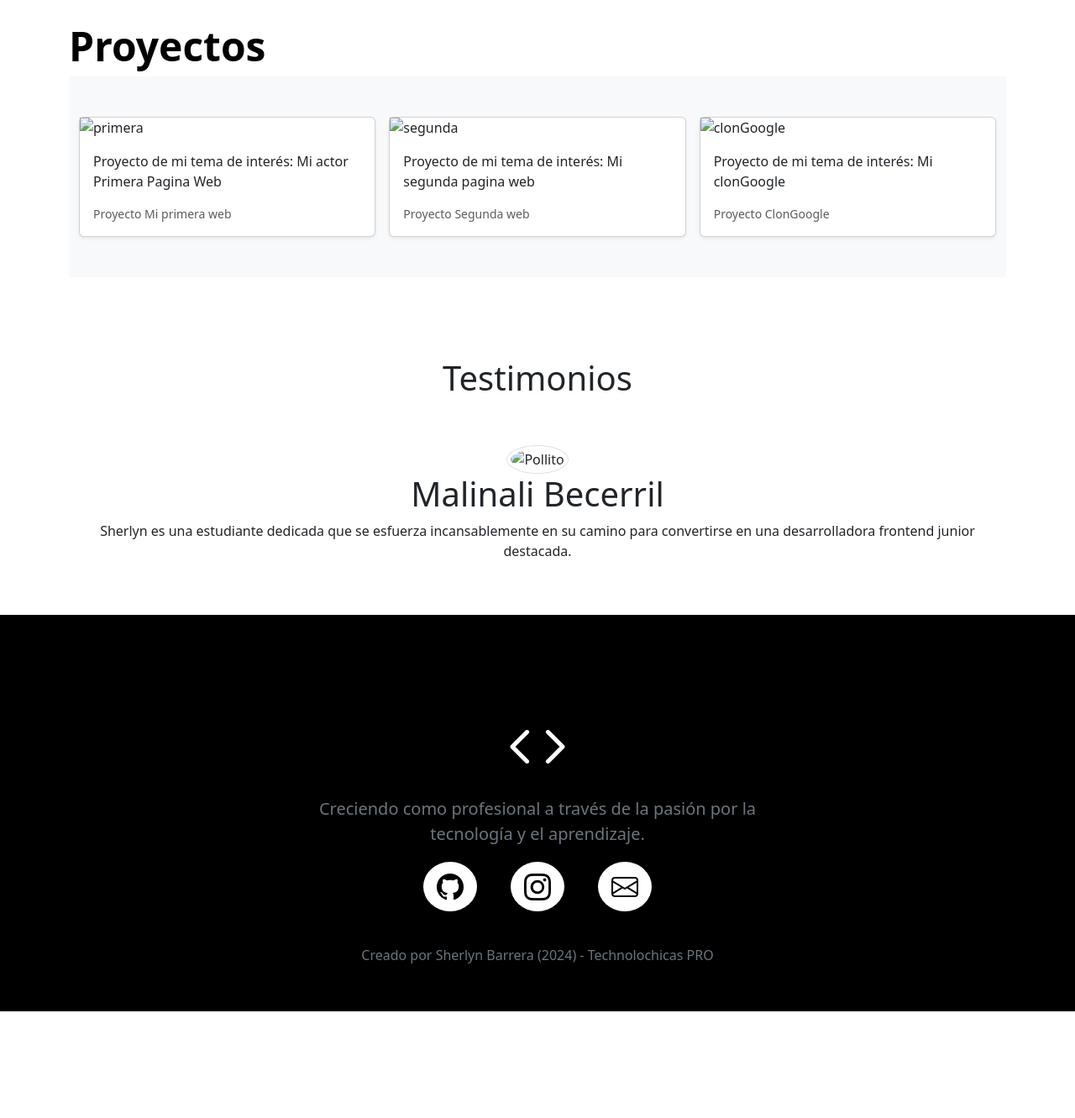
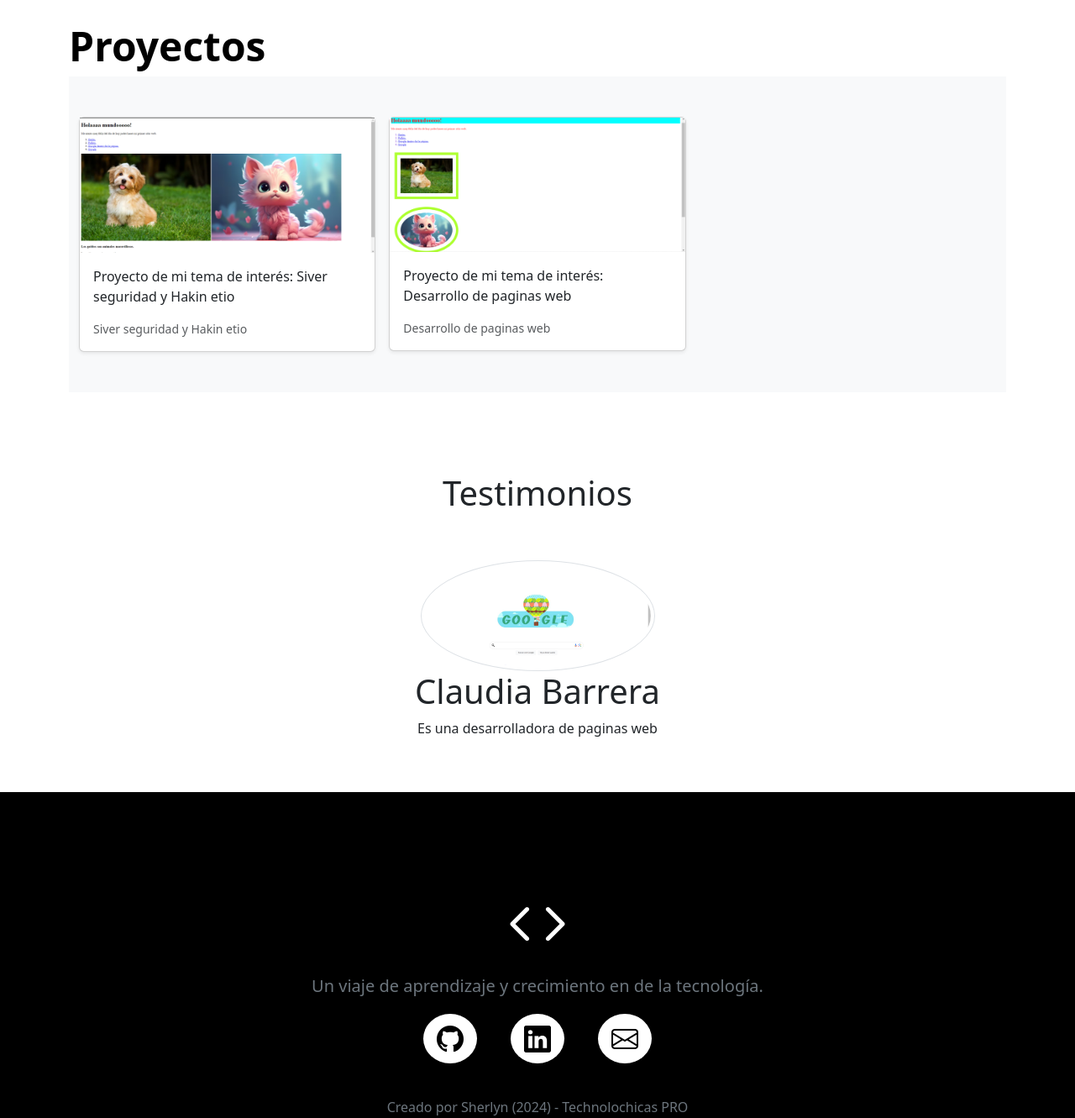
Before and after one commit to Sherlyn24/Mi-portafolio-web, a plain HTML site: page index.html in a window 1280 px wide. Shown: the part 1340-2671 px from the top of the page at 84% size. Before the commit the page ends 2544 px from the top, so only its background shows below. Drawn offline with nearby package versions, Linux system fonts and the light colour scheme.

Commit message:
Add files via upload

```diff
--- a/index.html
+++ b/index.html
@@ -28,16 +28,16 @@
             <a class="nav-link active " aria-current="page" href="#yo">Yo</a>
           </li>
           <li class="nav-item">
-            <a class="nav-link" href="#">Habilidades</a>
+            <a class="nav-link" href="#habilidades">Habilidades</a>
           </li>
           <li class="nav-item">
             <a class="nav-link" href="#proyectos">Proyectos</a>
           </li>
           <li class="nav-item">
-            <a class="nav-link" href="#">Testimonios</a>
+            <a class="nav-link" href="#testimonios">Testimonios</a>
           </li>
           <li class="nav-item">
-            <a class="nav-link" href="#">Contacto</a>
+            <a class="nav-link" href="#contacto">Contacto</a>
           </li>
         </ul>
       </div>
@@ -47,13 +47,13 @@
   <header id="yo" class="container-fluid d-flex align-items-center">
     <div class="container py-5 my-5">
       <h1 class="display-5 fw-bold">Hola, soy</h1>
-      <h1 id="app" class="display-5 fw-bold">Sherlyn Barrera</h1>
+      <h1 id="app" class="display-5 fw-bold">Gatitos</h1>
 
       <div class="col-lg-6">
-        <p class="lead mb-4">Soy una estudiante apasionada por el desarrollo web y la programación frontend. Actualmente cursa sus estudios en TSU. Tecnologías de la información área desarrollo de software multiplataforma con énfasis en desarrollo de software. Con una sólida formación en HTML, CSS y JavaScript, estoy enfocada en convertirse en una desarrolladora frontend competente y creativa..</p>
+        <p class="lead mb-4">Una estudiante de Tecnoligias de la informacion.</p>
         <div class="d-grid gap-2 d-sm-flex">
           <button type="button" class="btn btn-outline-danger btn-lg px-4 gap-3">Contáctame</button>
-          <a class="px-3 py-2" href="mailto:barrera031110vania@gmail.com">mailto:barrera031110vania@gmail.com</a>
+          <a class="px-3 py-2" href="mailto:barrera031110vania@gmail.com">barrera031110vania@gmail.com</a>
         </div>
       </div>
     </div>
@@ -63,7 +63,7 @@
   <main>
     <!-- Habilidades -->
 
-    <section id="habilidades" class="container px-4 py-5" >
+    <section id="habilidades" class="container px-4 py-5">
 
       <h2 class="pb-2 border-bottom">Habilidades</h2>
 
@@ -75,7 +75,8 @@
 
           <h2 class="subtitulo-habilidades">Desarrollo web</h2>
 
-          <p>El desarrollo web con HTML y CSS constituye la columna vertebral de la creación de páginas web modernas y atractivas.</p>
+          <p>Creadora de sitios web con HTML, CSS y JS. Apasionada del internet y de poner mi conocimiento al alcance de
+            los demas.</p>
 
         </div>
 
@@ -128,17 +129,15 @@
 
 
 
-
-
                 <div class="col">
                   <div class="card shadow-sm">
 
-                    <img src="assets/1.png" alt="primera">
+                    <img src="assets/1.png" alt="seguridad">
 
                     <div class="card-body">
-                      <p class="card-text">Proyecto de mi tema de interés: Mi actor Primera Pagina Web</p>
+                      <p class="card-text">Proyecto de mi tema de interés: Siver seguridad y Hakin etio</p>
                       <div class="d-flex justify-content-between align-items-center">
-                        <small class="text-body-secondary">Proyecto Mi primera web</small>
+                        <small class="text-body-secondary">Siver seguridad y Hakin etio</small>
                       </div>
                     </div>
 
@@ -155,47 +154,18 @@
                 <div class="col">
                   <div class="card shadow-sm">
 
-                    <img src="assets/2.png" alt="segunda">
+                    <img src="assets/2.png" alt="desarrollo">
+
                     <div class="card-body">
-                      <p class="card-text">Proyecto de mi tema de interés: Mi segunda pagina web</p>
+                      <p class="card-text">Proyecto de mi tema de interés: Desarrollo de paginas web</p>
                       <div class="d-flex justify-content-between align-items-center">
-                        <small class="text-body-secondary">Proyecto Segunda web</small>
+                        <small class="text-body-secondary">Desarrollo de paginas web</small>
                       </div>
                     </div>
 
 
                   </div>
                 </div>
-
-
-
-
-
-                <div class="col">
-                  <div class="card shadow-sm">
-
-                    <img src="assets/3.png" alt="clonGoogle">
-                    <div class="card-body">
-                      <p class="card-text">Proyecto de mi tema de interés: Mi clonGoogle</p>
-                      <div class="d-flex justify-content-between align-items-center">
-                        <small class="text-body-secondary">Proyecto ClonGoogle</small>
-                      </div>
-                    </div>
-
-
-                  </div>
-                </div>
-
-
-                  </div>
-                </div>
-
-
-
-
-
-
-
 
               </div>
             </div>
@@ -212,21 +182,15 @@
         <div class="carousel-inner">
 
           <div class="carousel-item text-center active">
-            <img src="assets/pollo.jpg" class="img-thumbnail w-25 rounded-circle" alt="Pollito">
-            <h1>Malinali Becerril</h1>
-            <p>Sherlyn es una estudiante dedicada que se esfuerza incansablemente en su camino para convertirse en una desarrolladora frontend junior destacada.</p>
+            <img src="assets/3.png" class="img-thumbnail w-25 rounded-circle" alt="Claudia">
+            <h1>Claudia Barrera</h1>
+            <p>Es una desarrolladora de paginas web</p>
           </div>
 
           <div class="carousel-item text-center">
-            <img src="assets/stepha.jpeg" class="img-thumbnail w-25 rounded-circle" alt="Pollito">
-            <h1>Stephanie Serrano</h1>
-            <p>Sherlyn es una estudiante dedicada que se esfuerza incansablemente en su camino para convertirse en una desarrolladora frontend junior destacada.</p>
-          </div>
-
-          <div class="carousel-item text-center">
-            <img src="assets/jaguar.jpeg" class="img-thumbnail w-25 rounded-circle" alt="Pollito">
-            <h1>Diana Lizeth Juarez</h1>
-            <p>Sherlyn es una estudiante dedicada que se esfuerza incansablemente en su camino para convertirse en una desarrolladora frontend junior destacada.</p>
+            <img src="assets/stepha.jpeg" class="img-thumbnail w-25 rounded-circle" alt="Stepanie">
+            <h1>Stefanie Serrano</h1>
+            <p>Gran ingeniera en desarollo y gestion de software</p>
           </div>
         </div>
 
@@ -245,9 +209,6 @@
 
       </div>
     </section>
-
-
-
   </main>
 
   <!-- Contactos -->
@@ -258,17 +219,14 @@
         <i id="icono-footer" class="bi bi-code"></i>
 
         <div class="col-lg-6 mx-auto">
-          <p class="fs-5 mb-4">Creciendo como profesional a través de la pasión por la tecnología y el aprendizaje.</p>
+          <p class="fs-5 mb-4">Un viaje de aprendizaje y crecimiento en de la tecnología.</p>
 
-
-          <div class="d-grid gap-2 d-sm-flex justify-content-sm-center">
-
-                <a href="https://github.com/Sherlyn020" target="_blank" rel="noopener noreferrer">
+          <div id="iconos" class="d-grid gap-2 d-sm-flex justify-content-sm-center">
+            <a href="https://github.com/Sherlyn24" target="_blank" rel="noopener noreferrer">
               <i class="bi bi-github icono-contacto"></i>
             </a>
-                <a href="https://www.instagram.com/sherlyn_barrera/" target="_blank" rel="noopener noreferrer">
-                <i class="bi bi-instagram icono-contacto"></i>
-                </a>
+            <a href="https://www.linkedin.com/in/vania-sherlyn-ramirez-barrera-ba7a16309/" target="_blank" rel="noopener noreferrer">
+              <i class="bi bi-linkedin icono-contacto"></i>
             </a>
             <a href="mailto:barrera031110vania@gmail.com" target="_blank" rel="noopener noreferrer">
               <i class="bi bi-envelope icono-contacto"></i>
@@ -280,8 +238,12 @@
 
 
       </div>
-      <h6 id="derechos-de-autor">Creado por Sherlyn Barrera (2024) - Technolochicas PRO</h6>
+      <h6 id="derechos-de-autor">Creado por Sherlyn (2024) - Technolochicas PRO</h6>
     </div>
+  </footer>
+
+
+
   <script src="https://cdn.jsdelivr.net/npm/bootstrap@5.3.3/dist/js/bootstrap.bundle.min.js"
     integrity="sha384-YvpcrYf0tY3lHB60NNkmXc5s9fDVZLESaAA55NDzOxhy9GkcIdslK1eN7N6jIeHz"
     crossorigin="anonymous"></script>
```
Also changed, not shown: assets/1.png (added), assets/2.png (added), assets/3.png (added), assets/jaguar.jpeg (added), assets/pollo.jpg (added), assets/stepha.jpeg (added), assets/utcgg.png (added), contacto.png (added), galaxia.jpeg (added), proyectos.png (added), tetimonio.png (added), 2 other files. Lines whose indentation alone changed are shown as unchanged.
